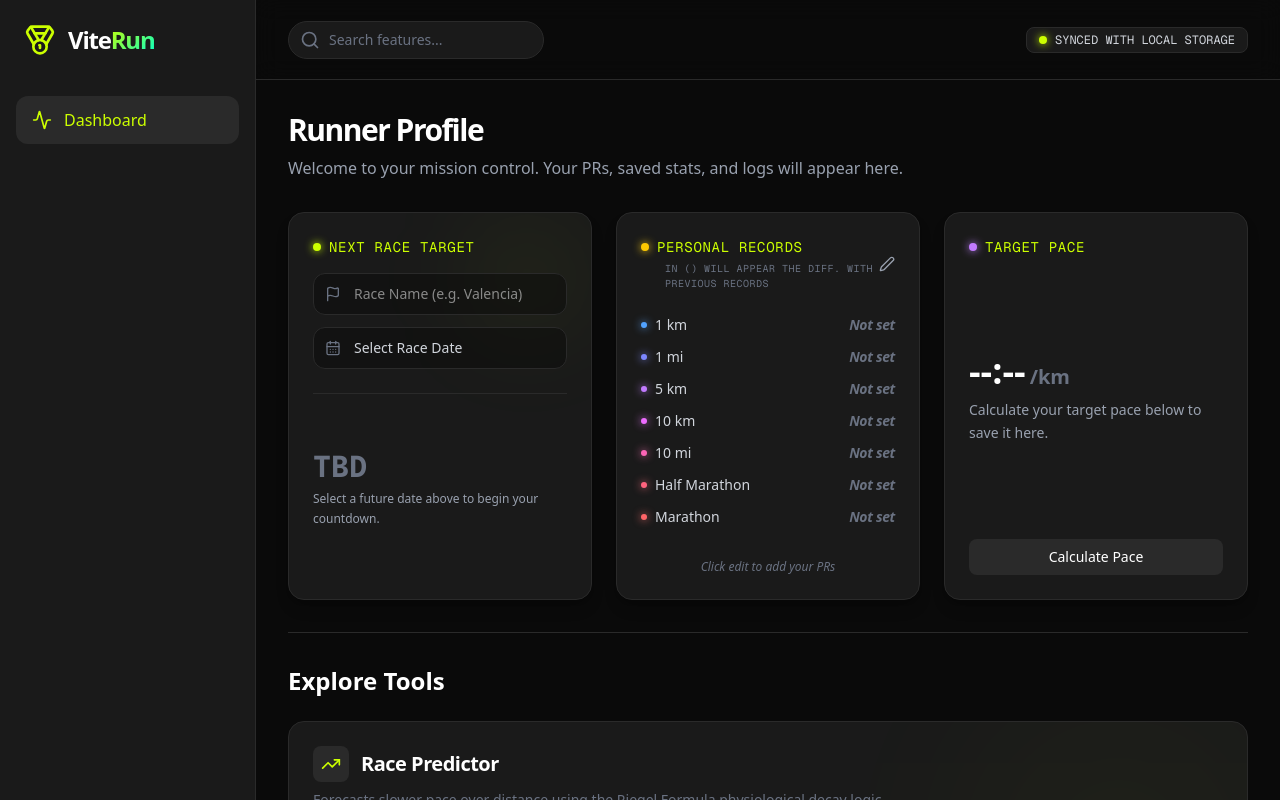
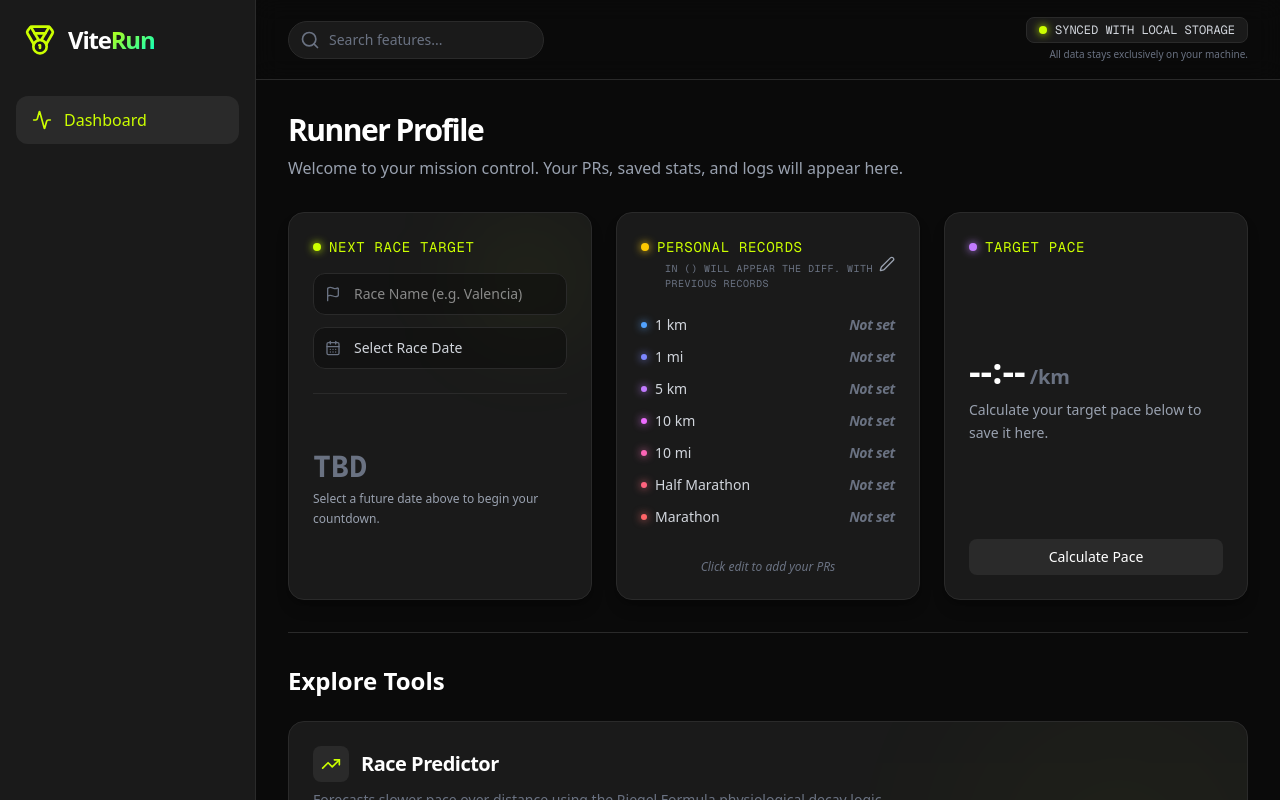
Before and after one commit to victorreverter/viterun, a Next.js app: page / in a window 1280 px wide. Shown: the top 800 px of the page. Built offline with nearby package versions, Linux system fonts and the light colour scheme.

Commit message:
Update the shared local data info

```diff
--- a/src/components/layout/Header.tsx
+++ b/src/components/layout/Header.tsx
@@ -28,9 +28,12 @@ export function Header() {
 
                 <div className="flex items-center gap-4">
                     <div className="flex items-center gap-2 max-sm:hidden">
-                        <div className="px-3 py-1 bg-brand-surface rounded-lg border border-brand-surface-light flex items-center gap-2">
-                            <span className="w-2 h-2 rounded-full bg-brand-lime shadow-[0_0_8px_#CCFF00]"></span>
-                            <span className="text-xs font-mono text-gray-300">SYNCED WITH LOCAL STORAGE</span>
+                        <div className="flex flex-col items-end gap-1">
+                            <div className="px-3 py-1 bg-brand-surface rounded-lg border border-brand-surface-light flex items-center gap-2">
+                                <span className="w-2 h-2 rounded-full bg-brand-lime shadow-[0_0_8px_#CCFF00]"></span>
+                                <span className="text-xs font-mono text-gray-300">SYNCED WITH LOCAL STORAGE</span>
+                            </div>
+                            <span className="text-[10px] text-gray-500 font-medium">All data stays exclusively on your machine.</span>
                         </div>
                     </div>
 
```
